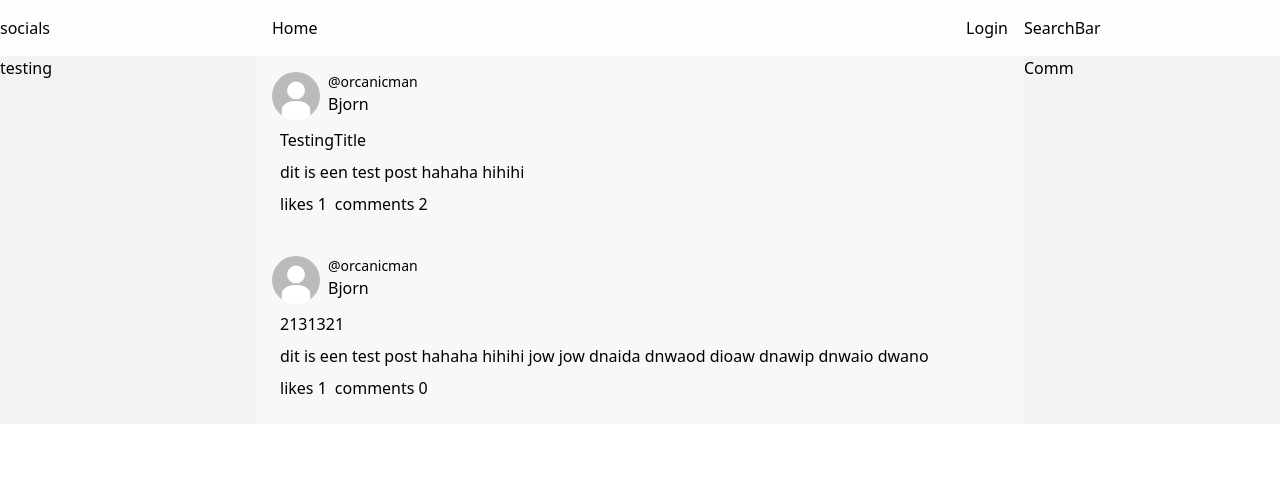
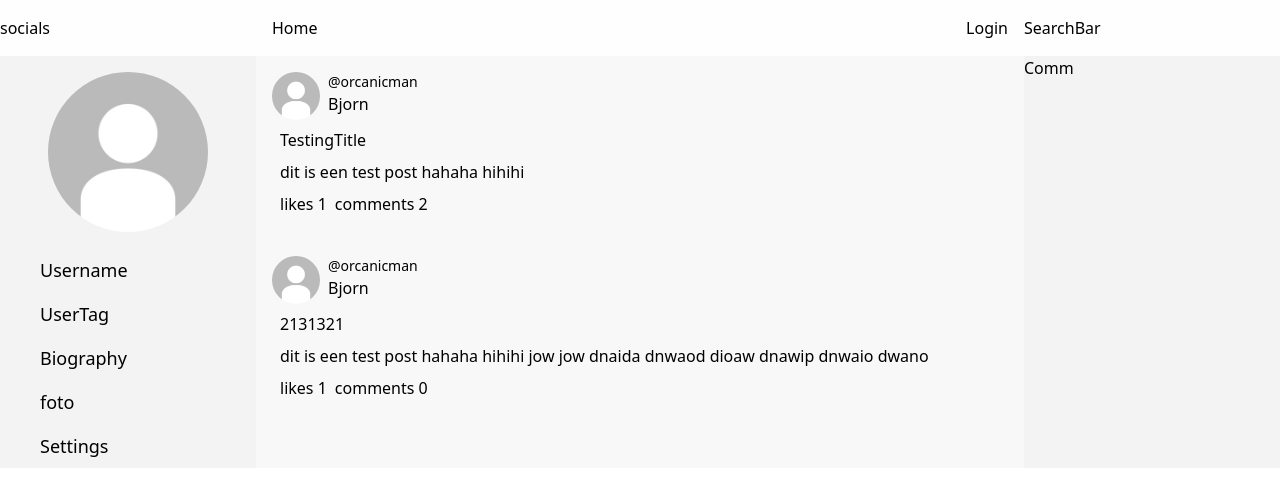
Before and after one commit to orcanicman/DG3-Project, a React (Create React App) app in the folder client/: page / in a window 1280 px wide. Shown: the top 496 px of the page. Built offline with nearby package versions, Linux system fonts and the light colour scheme.

Commit message:
Sidebar content and styling

```diff
--- a/client/src/components/UserSideBar.tsx
+++ b/client/src/components/UserSideBar.tsx
@@ -1,7 +1,18 @@
 import React from "react";
+import defaultImg from "../Images/default.jpg";
 
 interface UserSideBarProps {}
 
 export const UserSideBar: React.FC<UserSideBarProps> = () => {
-  return <div className="flex fixed">testing</div>;
+  return (
+    <div className="flex flex-col w-full items-center">
+      <img src={defaultImg} alt="" className="w-3/4 h-3/4 rounded-full p-4" />
+
+      <div className="text-lg hover:bg-gray w-3/4 p-2 rounded-md">Username</div>
+      <div className="text-lg hover:bg-gray w-3/4 p-2">UserTag</div>
+      <div className="text-lg hover:bg-gray w-3/4 p-2">Biography</div>
+      <div className="text-lg hover:bg-gray w-3/4 p-2">foto</div>
+      <div className="text-lg hover:bg-gray w-3/4 p-2">Settings</div>
+    </div>
+  );
 };
```
